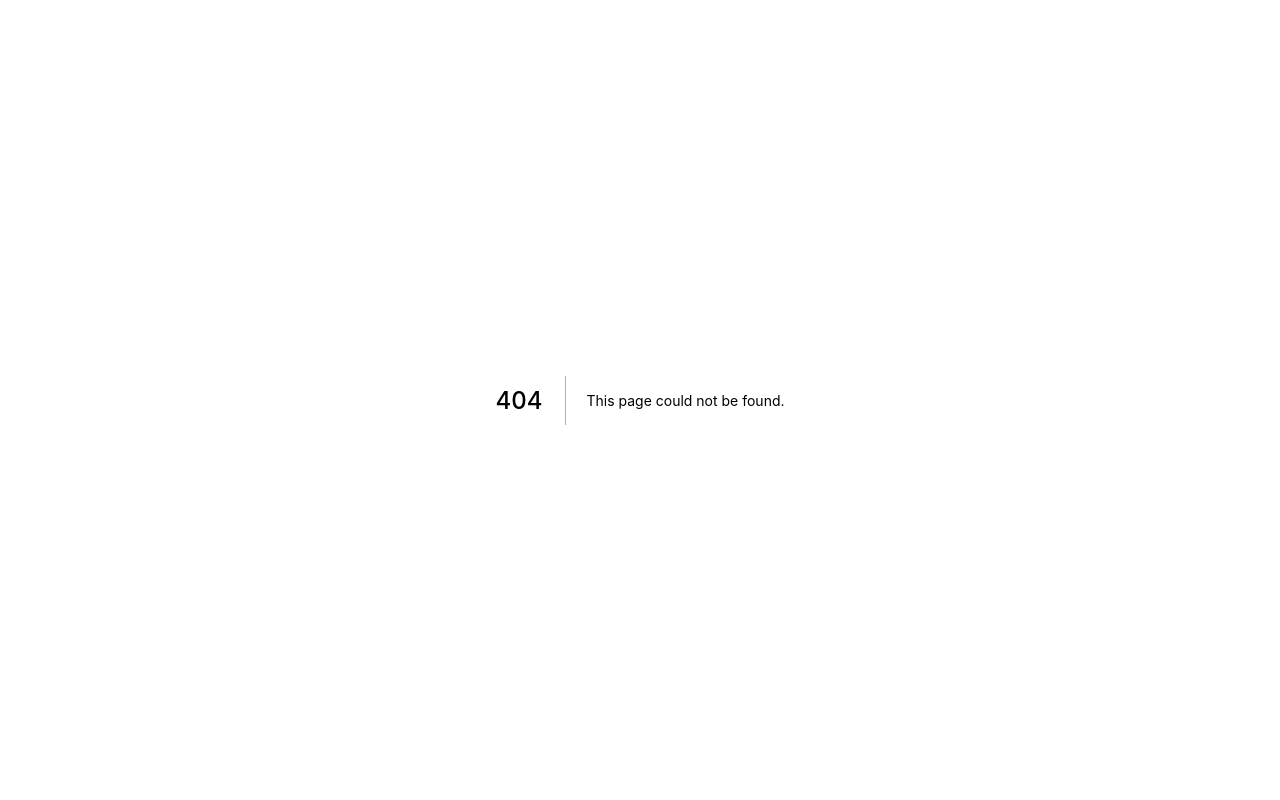
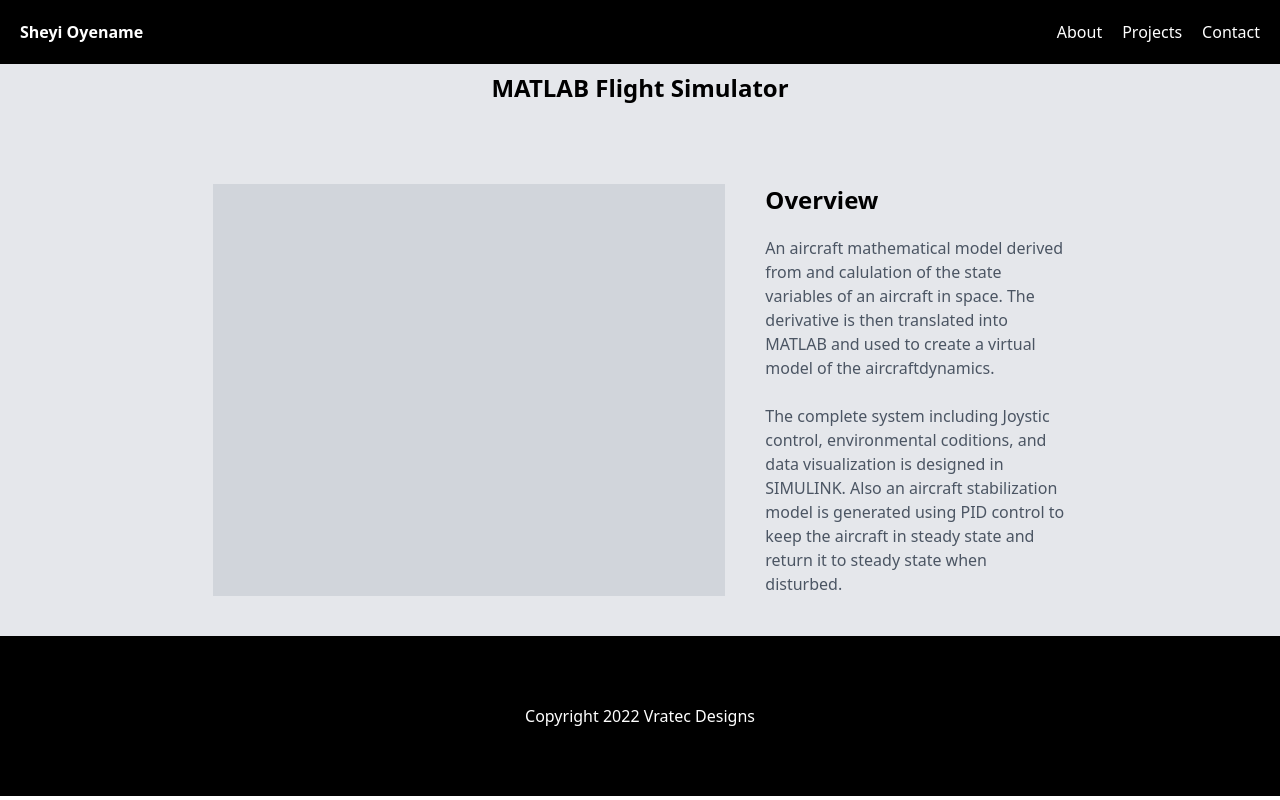
Before and after one commit to sheyax/Engineering_Portfolio, a Next.js app: page /projects/rcam in a window 1280 px wide. Before the commit this address had no page. Built offline with nearby package versions, Linux system fonts and the light colour scheme.

Commit message:
video port

```diff
--- a/package.json
+++ b/package.json
@@ -11,7 +11,8 @@
   "dependencies": {
     "next": "12.2.4",
     "react": "18.2.0",
-    "react-dom": "18.2.0"
+    "react-dom": "18.2.0",
+    "react-player": "^2.12.0"
   },
   "devDependencies": {
     "autoprefixer": "^10.4.8",
--- a/pages/Components/Projects.js
+++ b/pages/Components/Projects.js
@@ -29,10 +29,19 @@
 
 <div className='md:grid md:grid-flow-col md:grid-cols-3 grid grid-flow-row  h-80 '>
   <div className="bg-[url('/fishgrader.jpg')] bg-cover bg-center hover:opacity-80">
-  <ProjectBanner projectName='Fish Sorting Mechanism'/>
+    <Link href="./projects/fuzzylogic">
+    <a href="">
+  <ProjectBanner projectName='Smart Irrigation System'/>
+  </a>
+  </Link>
   </div>
   <div className="bg-[url('/release.jpg')] bg-cover bg-center hover:opacity-80">
-  <ProjectBanner projectName='Wing Realease Mechanism Design'/>
+    <Link href="./projects/rcam">
+    <a href="">
+    <ProjectBanner projectName='MATLAB Flight Simulator'/>
+    </a>
+    </Link>
+
   </div>
   <div className="bg-[url('/visflow.jpg')] bg-cover bg-center hover:opacity-80">
   <ProjectBanner projectName='Spray Nozzle Optimization'/>
--- /dev/null
+++ b/pages/projects/fuzzylogic.js
@@ -0,0 +1,35 @@
+import PageLayout from "../PageLayout";
+import ReactPlayer from "react-player";
+
+export default function FuzzyLogic(){
+    return(
+        <PageLayout>
+            <div className="flex items-center justify-center pt-2">
+            <h1 className='font-bold text-2xl mx-auto text-center'>MATLAB Simulink Fuzzy Logic Smart Irrigation System</h1>
+            </div>
+            <div className='md:grid md:grid-cols-5 md:w-2/3 md:m-auto md:mt-20 mx-5 mt-20'>
+    <div className="col-span-3 md:p-2 space-y-10 bg-gray-300">
+        <div className="h-full">
+    <ReactPlayer
+        url="https://vimeo.com/853946732"
+        controls={true}
+        width='100%'
+        height='100%'
+
+      />
+      </div>
+    </div>
+
+    <div className='space-y-5 col-span-2 ml-10'>
+    <h1 className='font-bold text-2xl'>Overview</h1>
+    <p className='text-gray-600'>
+        This Project Uses Fuzzy logic method to design a smart irrigation system model. The goal of the design is to check key parameters such as soil moisture level, humidity, temperature and rainfall volume. These parameters are run through a fuzzy logic algorithm creted in MATLAB.<br/><br/>
+        A model of the irrigation system is designed in Simulink with the fuzzy logic algorithm as the control factor of water supply.
+    </p>
+
+    </div>
+    </div>
+
+        </PageLayout>
+    )
+}
--- /dev/null
+++ b/pages/projects/rcam.js
@@ -0,0 +1,38 @@
+import React from 'react';
+import PageLayout from '../PageLayout';
+import ReactPlayer from "react-player";
+
+export default function Rcam() {
+  return (
+    <PageLayout>
+        <div className="flex items-center justify-center pt-2">
+            <h1 className='font-bold text-2xl mx-auto text-center'>MATLAB Flight Simulator</h1>
+            </div>
+               <div className='md:grid md:grid-cols-5 md:w-2/3 md:m-auto md:mt-20 mx-5 mt-20'>
+    <div className="col-span-3 md:p-2 space-y-10 bg-gray-300">
+    <div className="h-[300px]">
+    <ReactPlayer
+        url="https://vimeo.com/853957415"
+        controls={true}
+        width='100%'
+        height='100%'
+
+      />
+      </div>
+
+    </div>
+
+    <div className='space-y-5 col-span-2 ml-10'>
+    <h1 className='font-bold text-2xl'>Overview</h1>
+    <p className='text-gray-600'>
+        An aircraft mathematical model derived from and calulation of the state variables of an aircraft in space. The derivative is then translated into MATLAB and used to create a virtual model of the aircraftdynamics.<br/><br/>
+        The complete system including Joystic control, environmental coditions, and data visualization is designed in SIMULINK. Also an aircraft stabilization model is generated using PID control to keep the aircraft in steady state and return it to steady state when disturbed.
+    </p>
+
+    </div>
+
+    </div>
+
+    </PageLayout>
+  );
+}
```
Also changed, not shown: 1 other file (tests, documents, lock files or other folders).
